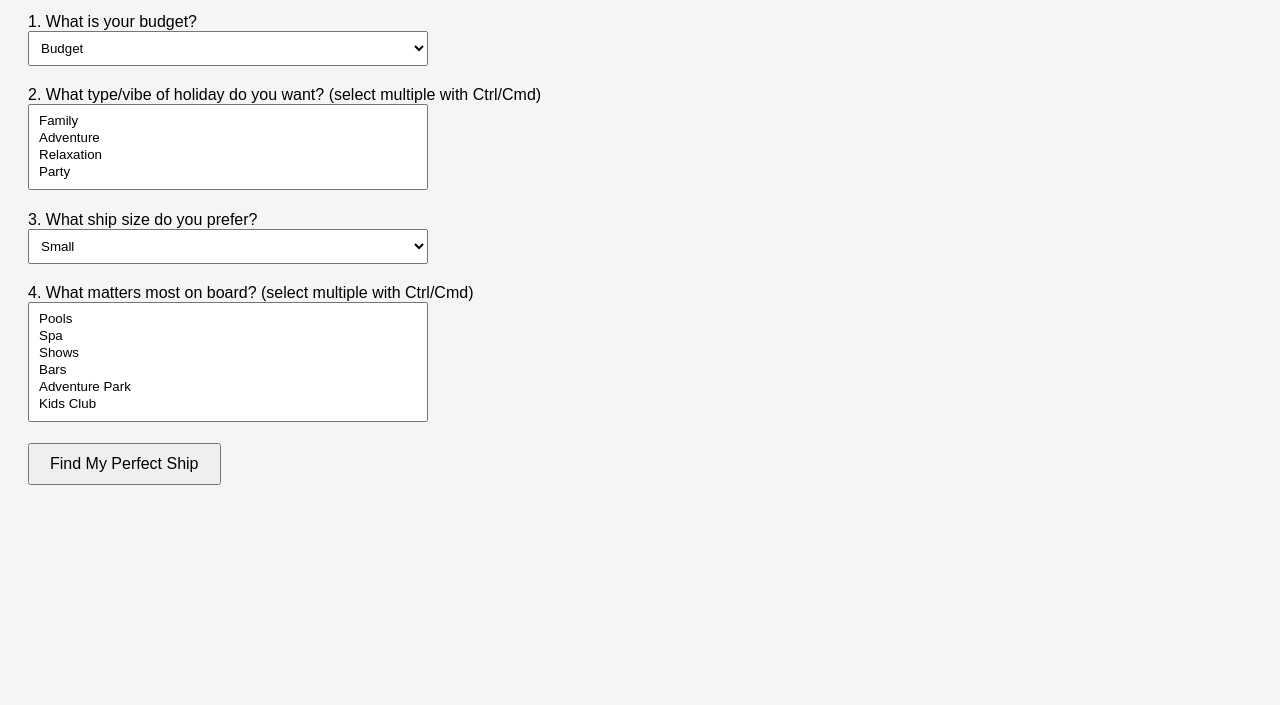
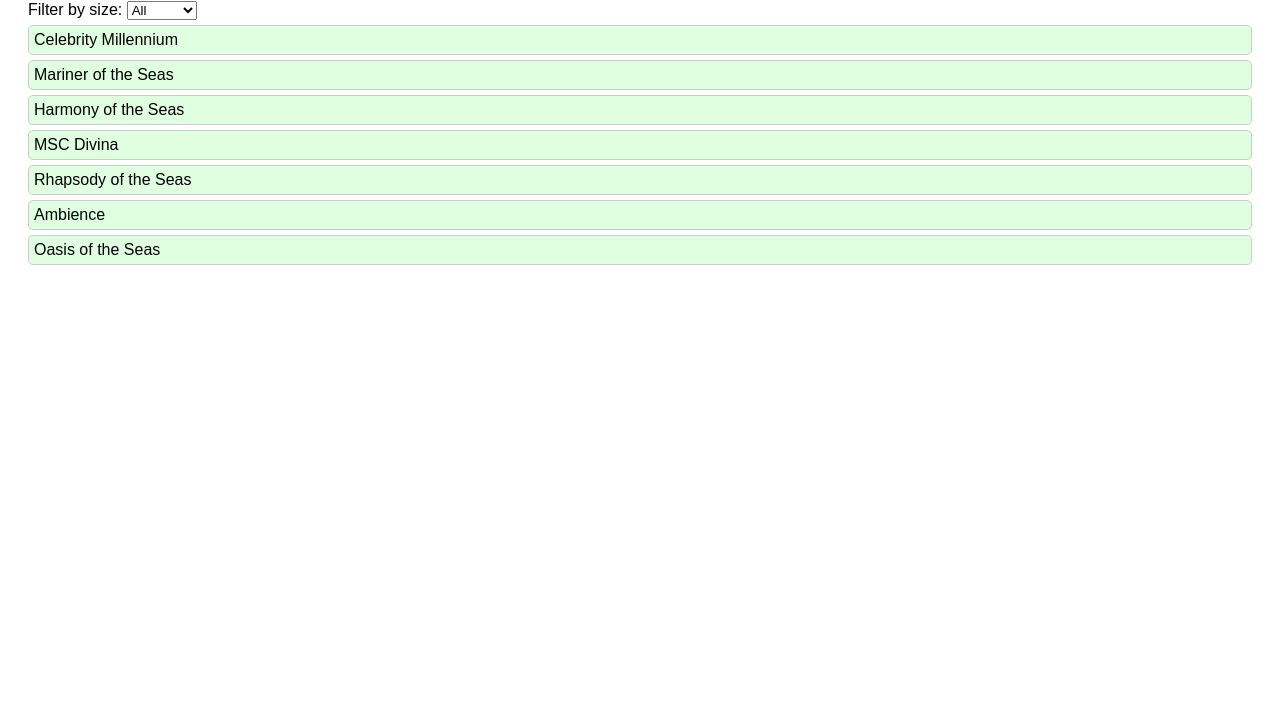
Before and after one commit to willtcoyle2012-sudo/cruisefinder-test-3, a plain HTML site: page index.html in a window 1280 px wide. Shown: the part 95-800 px from the top of the page. Drawn offline with Linux system fonts and the light colour scheme.

Commit message:
Update index.html

```diff
--- a/index.html
+++ b/index.html
@@ -2,67 +2,71 @@
 <html lang="en">
 <head>
 <meta charset="UTF-8">
-<title>Test 3 – Ship Matcher</title>
+<meta name="viewport" content="width=device-width, initial-scale=1.0">
+<title>Cruise Finder</title>
 <style>
-  body { font-family: sans-serif; padding: 20px; background: #f5f5f5; }
-  h1 { text-align: center; }
-  .question { margin-bottom: 20px; }
-  select { width: 100%; max-width: 400px; padding: 8px; }
-  .button { padding: 10px 20px; cursor: pointer; font-size: 16px; }
-  #results { margin-top: 30px; font-weight: bold; }
+  body { font-family: Arial, sans-serif; padding: 20px; }
+  .ship { margin: 5px 0; padding: 5px; border: 1px solid #ccc; border-radius: 5px; }
+  .match { background-color: #e0ffe0; } /* Highlight matching ships */
+  .no-match { background-color: #f5f5f5; color: #aaa; } /* Grey out non-matches */
 </style>
 </head>
 <body>
 
-<h1>Test 3 – Ship Matcher</h1>
+<h2>Cruise Finder</h2>
 
-<div class="question">
-  <label>1. What is your budget?</label><br>
-  <select id="budget">
-    <option value="Budget">Budget</option>
-    <option value="Mid">Mid</option>
-    <option value="Luxury">Luxury</option>
-  </select>
-</div>
+<label for="sizeFilter">Filter by size:</label>
+<select id="sizeFilter">
+  <option value="">All</option>
+  <option value="Small">Small</option>
+  <option value="Medium">Medium</option>
+  <option value="Large">Large</option>
+  <option value="Mega">Mega</option>
+</select>
 
-<div class="question">
-  <label>2. What type/vibe of holiday do you want? (select multiple with Ctrl/Cmd)</label><br>
-  <select id="vibes" multiple size="4">
-    <option value="Family">Family</option>
-    <option value="Adventure">Adventure</option>
-    <option value="Relaxation">Relaxation</option>
-    <option value="Party">Party</option>
-  </select>
-</div>
+<div id="shipList"></div>
 
-<div class="question">
-  <label>3. What ship size do you prefer?</label><br>
-  <select id="size">
-    <option value="Small">Small</option>
-    <option value="Medium">Medium</option>
-    <option value="Large">Large</option>
-    <option value="Mega">Mega</option>
-  </select>
-</div>
+<script>
+// Master ship list
+const ships = [
+  { name: "Celebrity Millennium", size: "Large" },
+  { name: "Mariner of the Seas", size: "Medium" },
+  { name: "Harmony of the Seas", size: "Mega" },
+  { name: "MSC Divina", size: "Large" },
+  { name: "Rhapsody of the Seas", size: "Medium" },
+  { name: "Ambience", size: "Small" },
+  { name: "Oasis of the Seas", size: "Mega" }
+];
 
-<div class="question">
-  <label>4. What matters most on board? (select multiple with Ctrl/Cmd)</label><br>
-  <select id="amenities" multiple size="6">
-    <option value="Pools">Pools</option>
-    <option value="Spa">Spa</option>
-    <option value="Shows">Shows</option>
-    <option value="Bars">Bars</option>
-    <option value="Adventure Park">Adventure Park</option>
-    <option value="Kids Club">Kids Club</option>
-  </select>
-</div>
+// Function to render ships
+function renderShips(filter = "") {
+  const shipList = document.getElementById("shipList");
+  shipList.innerHTML = ""; // Clear previous list
 
-<button class="button" onclick="calculateScores()">Find My Perfect Ship</button>
+  ships.forEach(ship => {
+    // Determine if this ship matches the filter
+    const isMatch = filter === "" || ship.size === filter;
 
-<div id="results"></div>
+    // Create a div for the ship
+    const div = document.createElement("div");
+    div.classList.add("ship");
+    div.classList.add(isMatch ? "match" : "no-match");
 
-<!-- Link to external JS -->
-<script src="ship_matcher.js"></script>
+    // Show ship name and optional note if no match
+    div.textContent = ship.name + (isMatch ? "" : " (does not match current filter)");
+
+    shipList.appendChild(div);
+  });
+}
+
+// Initial render (show all ships)
+renderShips();
+
+// Update when filter changes
+document.getElementById("sizeFilter").addEventListener("change", (e) => {
+  renderShips(e.target.value);
+});
+</script>
 
 </body>
 </html>
```
